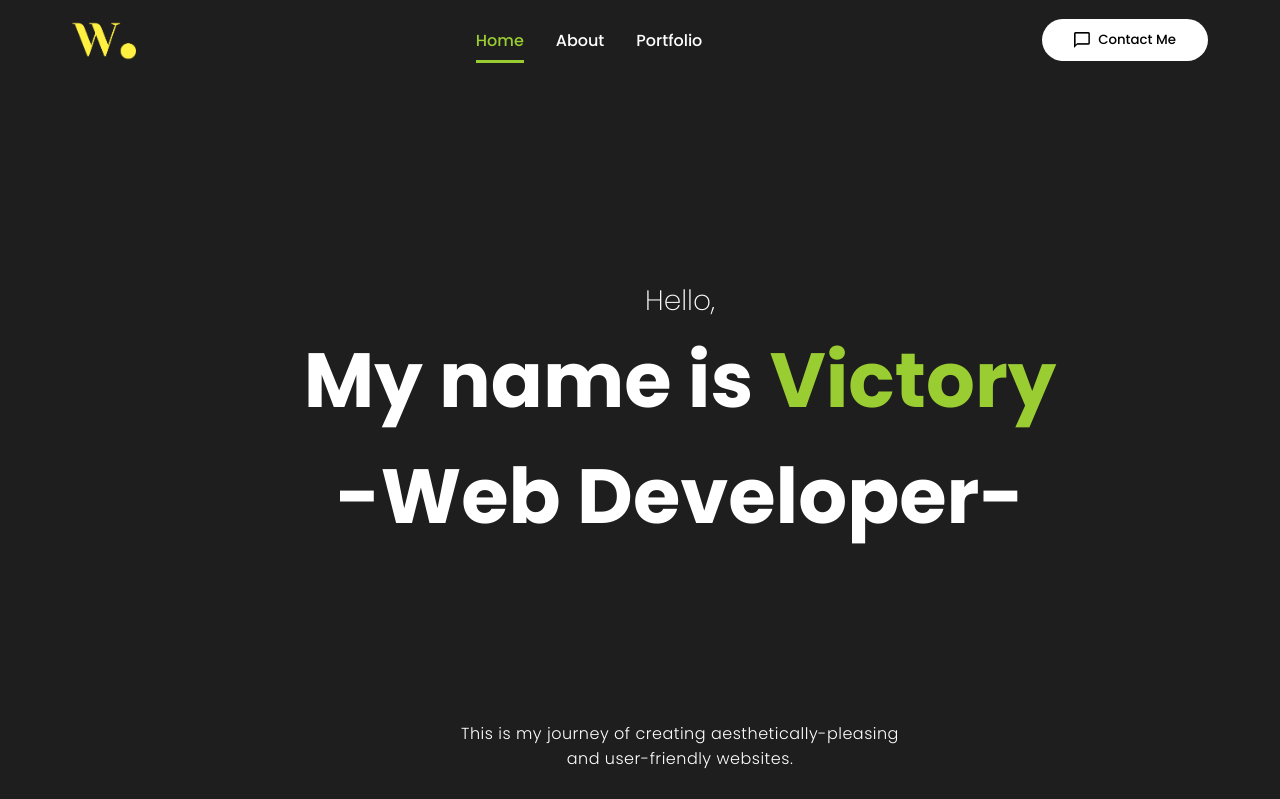
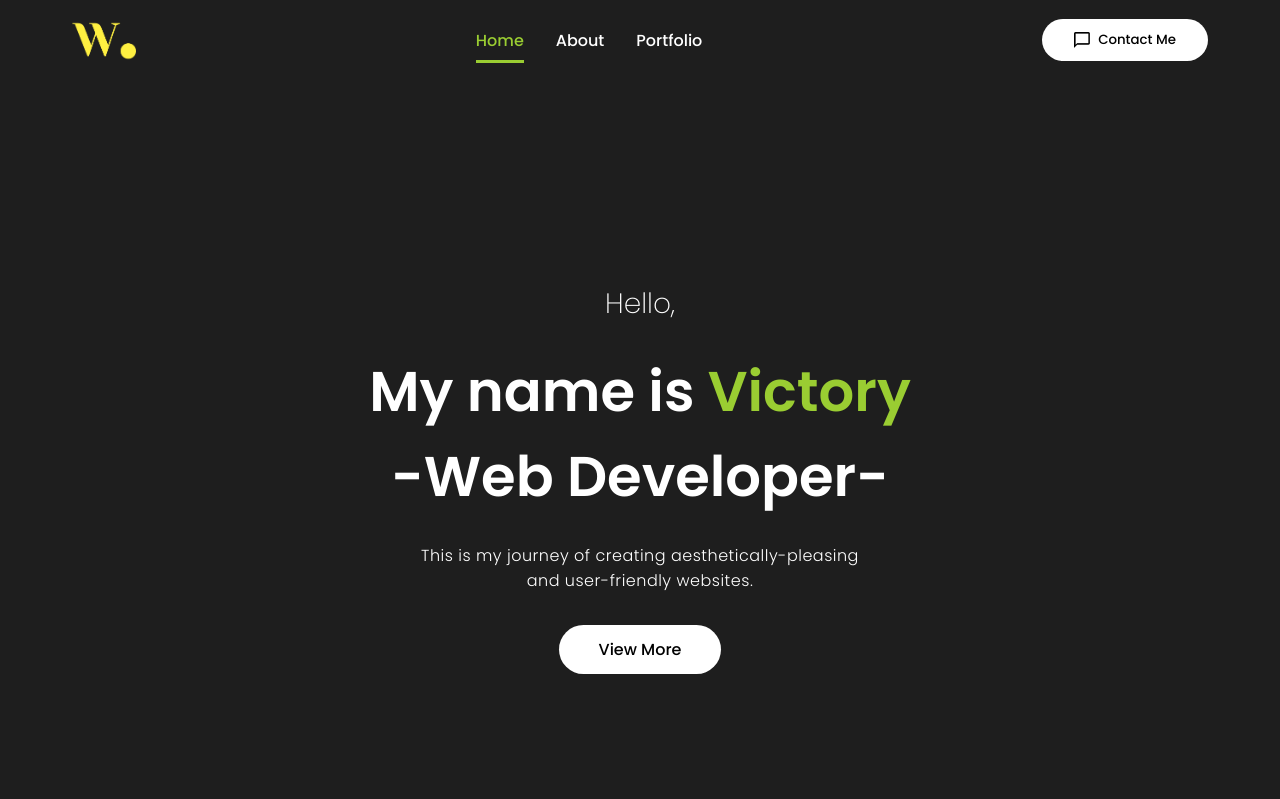
Before and after one commit to OhVickie/Work-Portfolio, a React (Create React App) app: page / in a window 1280 px wide. Shown: the top 799 px of the page. Built offline with nearby package versions, Linux system fonts and the light colour scheme.

Commit message:
Center intro page

```diff
--- a/src/components/Intro/intro.css
+++ b/src/components/Intro/intro.css
@@ -5,28 +5,30 @@
     margin: 0 auto;
     overflow: hidden;
     position: relative;
+    text-align: center;
 }
 
 .hello {
     font-size: 1.75rem;
     font-weight: 100;
+    margin-bottom: 24px;
 }
 
 .introContent {
+    overflow: hidden;
     height: 100vh;
-    width: 100vw;
+    /* width: 80vw; */
     padding: 2rem;
-    font-size: 3.2rem;
+    font-size: 3.5rem;
     font-weight: 600;
     display: flex;
     flex-direction: column;
     justify-content: center;
-    text-align: center;
+
 }
 
-.introTextBox {
-    margin: auto;
-    text-align: center;
+.introText {
+    margin-bottom: 24px;
 }
 
 .myIntroName {
@@ -43,7 +45,8 @@
     background: white;
     border: none;
     border-radius: 2rem;
-    padding: .75rem 1.5rem;
+    padding: .75rem 2.5rem;
+    font-size: 1rem;
 }
 
 .btn:hover {
--- a/src/components/Intro/intro.jsx
+++ b/src/components/Intro/intro.jsx
@@ -8,16 +8,18 @@ const Intro = () => {
     return (
         <section id="intro">
             <div className='introContent'>
-                {/* <span className='hello'>Hello,</span>
+                <span className='hello'>Hello,</span>
                 <span className="introText">My name is <span className="myIntroName">Victory</span> <br></br>
                     -Web Developer-
-                </span> */}
-                <div className='introTextBox'>
-                    <h2 className='hello'>Hello,</h2>
-                    <h2 className="introText">My name is <span className="myIntroName">Victory</span> <br></br>
-                        -Web Developer-
-                    </h2>
-                </div>
+                </span>
+
+                {/* <h2 className='hello'>Hello,</h2>
+                <h2 className="introText">My name is <span className="myIntroName">Victory</span> <br></br>
+                    -Web Developer-
+                </h2> */}
+                {/* <div className='introTextBox'>
+
+                </div> */}
 
                 <p className="introParagraph">This is my journey of creating aesthetically-pleasing
                     <br></br>and user-friendly websites.
```
